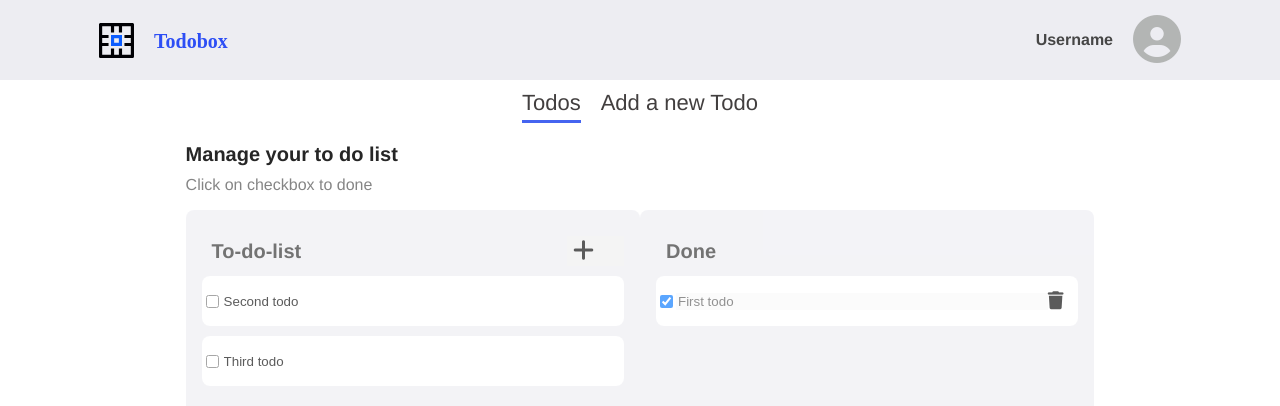
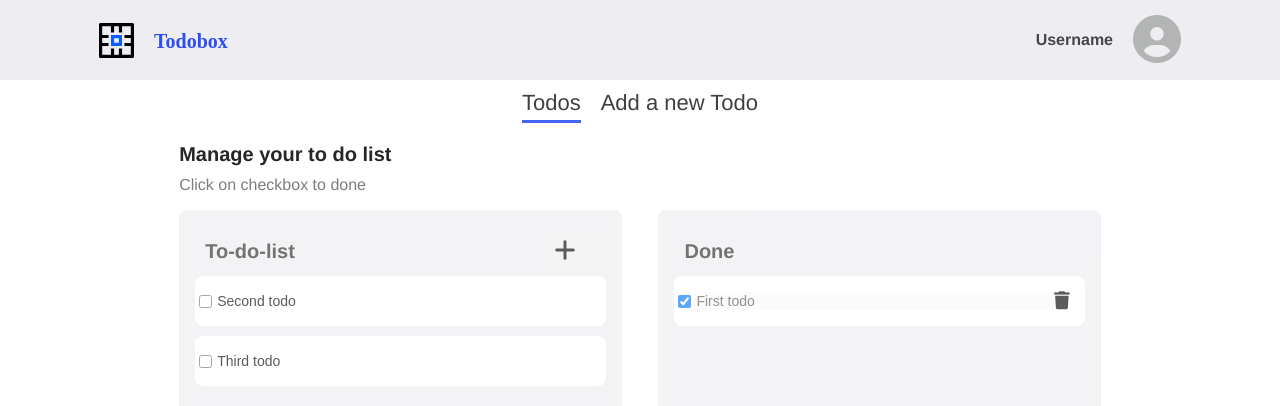
Before and after one commit to Maki1878/vue-todo-app, a Vue app: page / in a window 1280 px wide. Shown: the top 406 px of the page. Built offline with nearby package versions, Linux system fonts and the light colour scheme; data requests are answered from the project's data file.

Commit message:
update css

```diff
--- a/src/assets/main.css
+++ b/src/assets/main.css
@@ -4,3 +4,7 @@ body {
   overflow-y: scroll; /* has to be scroll, not auto */
   -webkit-overflow-scrolling: touch;
 }
+
+html {
+  font-size: 62.5%; /*1rem = 10px*/
+}
--- a/src/components/ActiveList.vue
+++ b/src/components/ActiveList.vue
@@ -1,9 +1,9 @@
 <template>
-  <div class="todo-list">
+  <div class="activeList-container">
     <div class="activeHeader">
-      <p class="todoHeader">To-do-list</p>
+      <p class="activeHeader-title">To-do-list</p>
       <button class="addBtn">
-        <i class="fas fa-plus" @click="addNewTodo"></i>
+        <i class="fas fa-plus add-icon" @click="addNewTodo"></i>
       </button>
     </div>
     <div class="active-tasks">
@@ -37,27 +37,27 @@ export default {
 </script>
 
 <style scoped>
-.todo-list {
+.activeList-container {
   background-color: #ededf2;
-  border-radius: 8px;
+  border-radius: 0.8rem;
   opacity: 0.638485863095238;
-  width: 525px;
-  min-height: 320px;
+  width: 48%;
+  min-height: 32rem;
   box-sizing: border-box;
-  padding: 16px;
+  padding: 1.6rem;
 }
 
 .activeHeader {
   position: relative;
-  height: 50px;
+  height: 5rem;
   display: flex;
+  justify-content: space-between;
   align-items: center;
 }
 
-.todoHeader {
+.activeHeader-title {
   position: absolute;
-  left: 0px;
-  padding-left: 10px;
+  padding-left: 1rem;
   font-weight: bold;
   color: #262626;
   font-size: 20px;
@@ -66,9 +66,9 @@ export default {
 .addBtn {
   position: absolute;
   right: 0px;
-  padding-right: 30px;
+  padding-right: 3rem;
   border: none;
-  font-size: 24px;
+  font-size: 2.4rem;
   color: #000000;
   cursor: pointer;
 }
--- a/src/components/DoneList.vue
+++ b/src/components/DoneList.vue
@@ -1,10 +1,7 @@
 <template>
-  <div class="done-list">
+  <div class="doneList-container">
     <div class="doneHeader">
-      <p class="doneHeader1">Done</p>
-      <!-- <button class="trashBtn">
-
-      </button> -->
+      <p class="doneHeader-title">Done</p>
     </div>
     <div class="done-tasks">
       <Todo
@@ -14,7 +11,7 @@
         :complete="todo.complete"
         :id="todo.id"
         :todo="todo"
-        ><i class="fas fa-trash" @click="removeTodo(todo.id)"></i>
+        ><i class="fas fa-trash trash-icon" @click="removeTodo(todo.id)"></i>
       </Todo>
     </div>
   </div>
@@ -38,43 +35,34 @@ export default {
 </script>
 
 <style scoped>
-.done-list {
+.doneList-container {
   background-color: #ededf2;
   border-radius: 8px;
   opacity: 0.638485863095238;
-  width: 525px;
-  min-height: 320px;
+  width: 48%;
+  min-height: 32rem;
   box-sizing: border-box;
-  padding: 16px;
+  padding: 1.6rem;
 }
 
 .doneHeader {
   position: relative;
-  height: 50px;
+  height: 5rem;
   display: flex;
   align-items: center;
 }
 
-.doneHeader1 {
+.doneHeader-title {
   position: absolute;
   left: 0px;
-  padding-left: 10px;
+  padding-left: 1rem;
   font-weight: bold;
   color: #262626;
   font-size: 20px;
 }
 
-.trashBtn {
-  position: absolute;
-  right: 0px;
-  padding-right: 30px;
-  border: none;
-  font-size: 24px;
-  color: #000000;
-  cursor: pointer;
-}
-.fas {
-  margin-right: 15px;
+.trash-icon {
+  margin-right: 1.5rem;
   font-size: 18px;
   cursor: pointer;
 }
--- a/src/components/TheHeader.vue
+++ b/src/components/TheHeader.vue
@@ -1,18 +1,18 @@
 <template>
   <div class="header">
-    <div class="header-box">
-      <div class="left">
-        <img src="../assets/Logo1.svg" alt="" />
-        <img class="todobox" src="../assets/Todobox.svg" alt="" />
+    <div class="header-main">
+      <div class="header-todobox-section">
+        <img src="../assets/Logo1.svg" alt="todobox logo" class="todobox-logo" />
+        <img class="todobox-text" src="../assets/Todobox.svg" alt="" />
       </div>
-      <div class="right">
+      <div class="header-user-section">
         <div class="username">
           <p>
             Username
           </p>
         </div>
         <div>
-          <i class="fas fa-user-circle"></i>
+          <i class="fas fa-user-circle user-icon"></i>
         </div>
       </div>
     </div>
@@ -37,8 +37,8 @@ export default {
   height: 80px;
 }
 
-.header-box {
-  max-width: 1082px;
+.header-main {
+  max-width: 108.2rem;
   margin: 0 auto;
   display: flex;
   justify-content: space-between;
@@ -46,16 +46,7 @@ export default {
   height: 100%;
 }
 
-.fa-user-circle {
-  font-size: 48px;
-  color: #b3b5b4;
-}
-
-.right {
-  display: flex;
-}
-
-.left {
+.header-user-section {
   display: flex;
 }
 
@@ -63,10 +54,19 @@ export default {
   font-size: 16px;
   font-weight: bold;
   color: #464646;
-  margin-right: 20px;
+  margin-right: 2rem;
 }
 
-.todobox {
-  margin-left: 20px;
+.user-icon {
+  font-size: 4.8rem;
+  color: #b3b5b4;
+}
+
+.header-todobox-section {
+  display: flex;
+}
+
+.todobox-text {
+  margin-left: 2rem;
 }
 </style>
--- a/src/components/TheNavbar.vue
+++ b/src/components/TheNavbar.vue
@@ -7,24 +7,24 @@
 
 <script>
 export default {
-  name: 'TheNavbar'
+  name: 'TheNavbar',
 };
 </script>
 
 <style scoped>
 .main-nav {
   text-align: center;
-  margin: 10px auto;
+  margin: 1rem auto;
 }
 .main-nav a {
   display: inline-block;
   text-decoration: none;
-  margin: 0 10px;
+  margin: 0 1rem;
   color: rgb(66, 63, 63);
-  font-size: 22px;
+  font-size: 2.2rem;
 }
 a.router-link-active {
-  border-bottom: 3px solid #4564f0;
-  padding-bottom: 4px;
+  border-bottom: 0.3rem solid #4564f0;
+  padding-bottom: 0.4rem;
 }
 </style>
--- a/src/components/Todo.vue
+++ b/src/components/Todo.vue
@@ -1,5 +1,5 @@
 <template>
-  <div class="todo">
+  <div class="todo-item">
     <input :checked="complete" type="checkbox" @change="toggleComplete(todo)" />
     <div class="text-input">
       <input
@@ -40,18 +40,18 @@ export default {
 </script>
 
 <style scoped>
-.todo {
+.todo-item {
   background-color: #ffffff;
   border-radius: 8px;
   width: 100%;
-  height: 50px;
-  margin-bottom: 10px;
+  height: 5rem;
+  margin-bottom: 1rem;
   display: flex;
   align-items: center;
 }
 
 .text-input {
-  height: 35px;
+  height: 3.5rem;
   width: 100%;
   display: flex;
   justify-content: space-between;
@@ -62,5 +62,6 @@ export default {
   border: none;
   outline: none;
   flex: 1;
+  font-size: 14px;
 }
 </style>
--- a/src/views/AddTodo.vue
+++ b/src/views/AddTodo.vue
@@ -1,7 +1,5 @@
 <template>
   <form @submit.prevent="addNewTodo">
-    <!-- <label>Title:</label>
-    <input type="text" required v-model.trim="title" /> -->
     <label>Todo:</label>
     <textarea required v-model.trim="todo" ref="todoInput"></textarea>
     <button>Add a Todo</button>
@@ -40,45 +38,38 @@ export default {
 <style scoped>
 form {
   background-color: #f0f1f7;
-  max-width: 600px;
+  max-width: 60rem;
   margin: 0 auto;
-  padding: 40px;
-  border-radius: 10px;
-  margin-top: 5%;
+  padding: 4rem;
+  border-radius: 1rem;
+  margin-top: 7.5rem;
 }
 label {
   display: block;
   color: rgb(66, 63, 63);
   text-transform: uppercase;
-  font-size: 14px;
+  font-size: 1.4rem;
   font-weight: bold;
   letter-spacing: 1px;
-  margin: 20px 0 10px 0;
+  margin: 2rem 0 1rem 0;
 }
-input {
-  padding: 10px;
-  border: 0;
-  border-bottom: 1px solid rgb(48, 46, 46);
+
+textarea {
+  border: 1px solid rgb(48, 46, 46);
+  padding: 1rem;
   width: 100%;
   box-sizing: border-box;
-}
-textarea {
-  border: 1px solid rgb(48, 46, 46);
-  padding: 10px;
-  width: 100%;
-  box-sizing: border-box;
-  height: 100px;
+  height: 10rem;
 }
 form button {
-  width: 8rem;
   display: block;
-  margin: 20px auto 0;
+  margin: 2rem auto 0;
   background: #5cb5f0;
   color: white;
-  padding: 10px;
+  padding: 1rem;
   border: 0;
-  border-radius: 6px;
-  font-size: 16px;
+  border-radius: 0.6rem;
+  font-size: 1.6rem;
   cursor: pointer;
 }
 </style>
--- a/src/views/Home.vue
+++ b/src/views/Home.vue
@@ -1,8 +1,8 @@
 <template>
   <div class="main">
     <h3 class="container-title">Manage your to do list</h3>
-    <p class="instruction">Click on checkbox to done</p>
-    <div class="lists">
+    <p class="instructions">Click on checkbox to done</p>
+    <div class="lists-container">
       <ActiveList />
       <DoneList />
     </div>
@@ -31,26 +31,27 @@ export default {
 
 <style scoped>
 .main {
-  padding: 0 14.5%;
+  width: 72%;
+  margin: 0 auto;
 }
 
-.lists {
+.lists-container {
   display: flex;
   justify-content: space-between;
 }
 
 .container-title {
-  font-size: 20px;
+  font-size: 2rem;
   font-weight: bold;
   color: #262626;
-  margin-bottom: 10px;
+  margin-bottom: 1rem;
 }
 
-.instruction {
+.instructions {
   color: #464646;
   font-weight: 500;
-  font-size: 16px;
-  opacity: 0.6553431919642857;
+  font-size: 1.6rem;
+  opacity: 0.7;
   padding-top: 0;
   margin-top: 0;
 }
```
